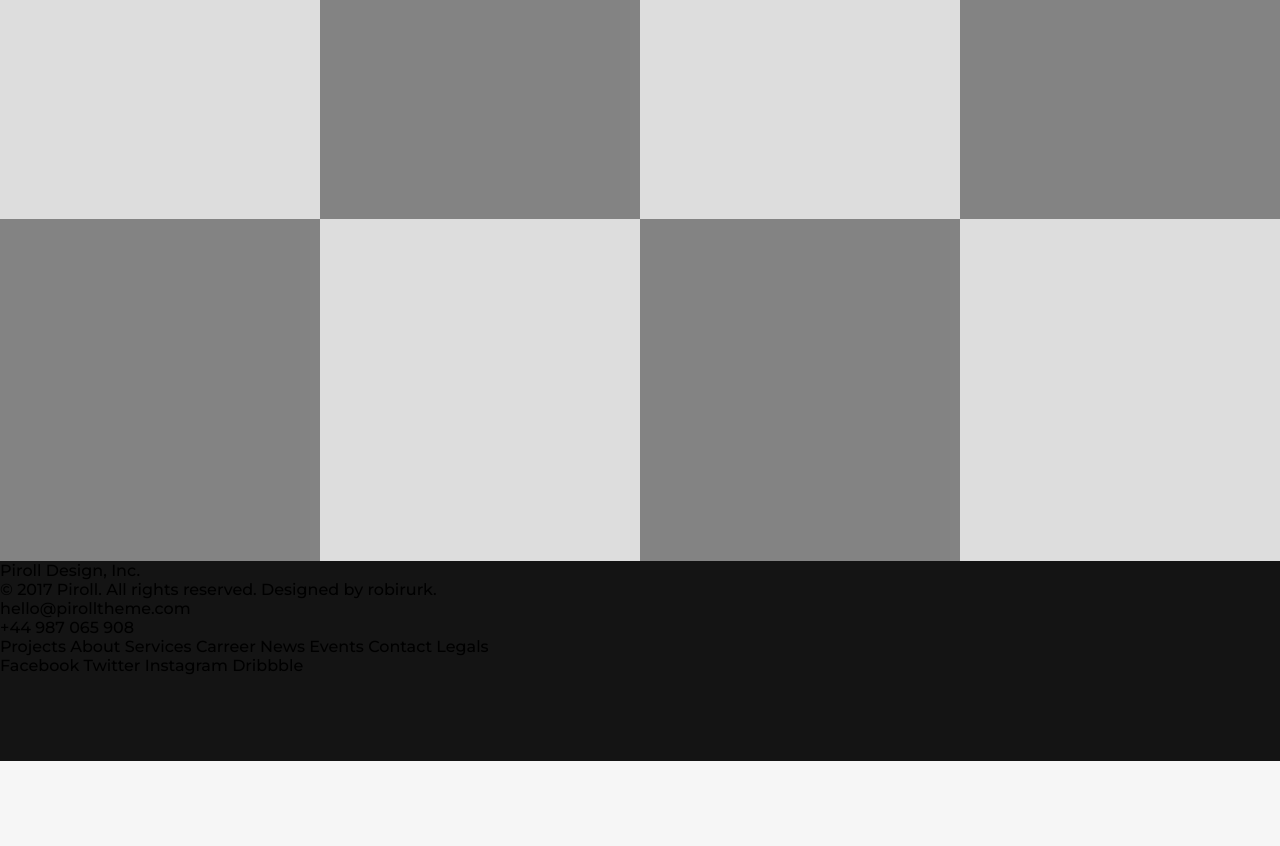
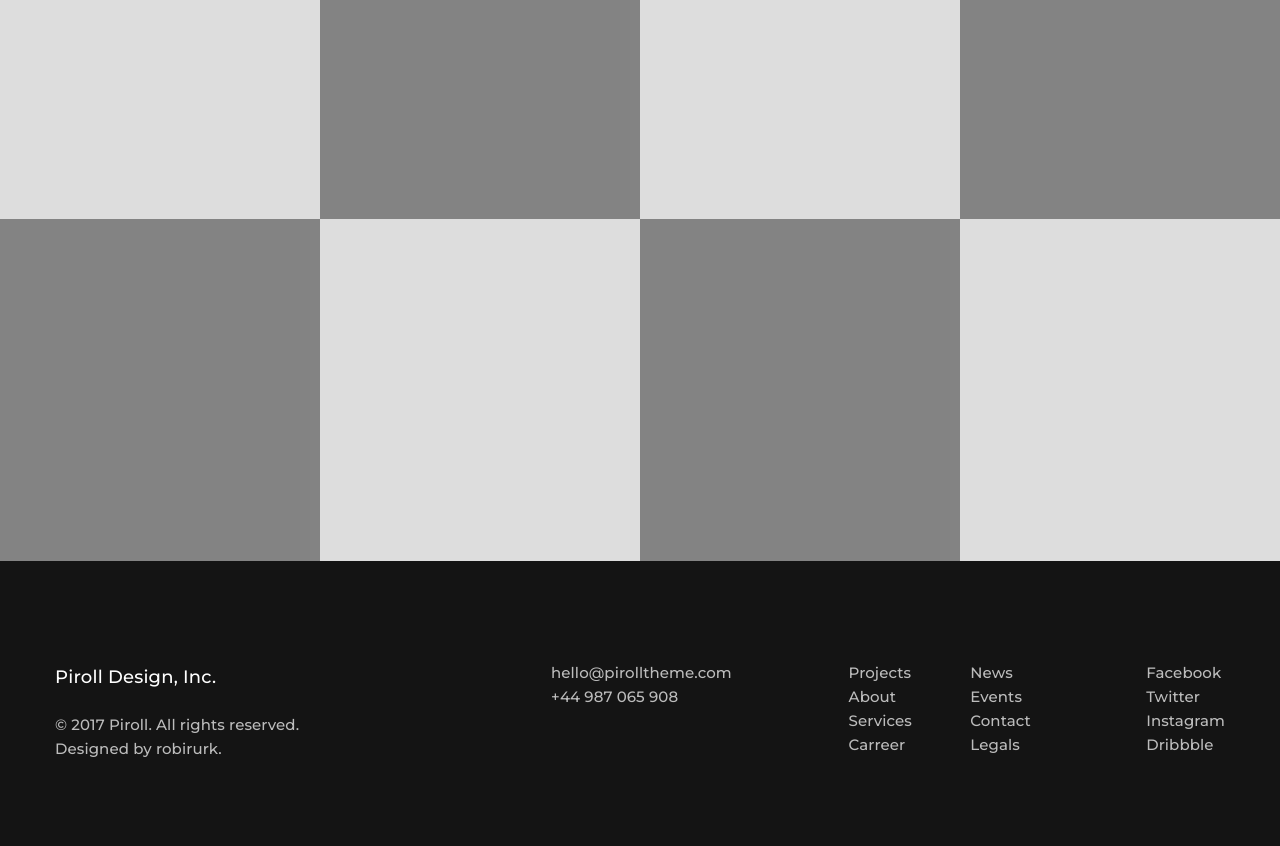
Before and after one commit to PetroKurinnyi/html5css3, a website: page app/index.html in a window 1280 px wide. Shown: the part 878-1724 px from the top of the page. Before the commit the page ends 1639 px from the top, so only its background shows below. Drawn offline with Linux system fonts and the light colour scheme.

Commit message:
raw version of main-screen

```diff
--- a/app/index.html
+++ b/app/index.html
@@ -79,34 +79,63 @@
   </main>
 
   <footer>
+    <div class="container">
       <div class="rights">
         <p class="company-name">Piroll Design, Inc.</p>
         <p>© 2017 Piroll. All rights reserved. Designed by robirurk.</p>
       </div>
-    <div class="contants">
-      <p>hello@pirolltheme.com</p>
+      <div class="contacts">
+        <p>
+          <a href="mailto:hello@pirolltheme.com">hello@pirolltheme.com</a>
+        </p>
         <p>+44 987 065 908</p>
       </div>
       <div class="footer-nav">
         <ul>
-        <li>Projects</li>
-        <li>About</li>
-        <li>Services</li>
-        <li>Carreer</li>
-        <li>News</li>
-        <li>Events</li>
-        <li>Contact</li>
-        <li>Legals</li>
+          <li>
+            <a href="#">Projects</a>
+          </li>
+          <li>
+            <a href="#">About</a>
+          </li>
+          <li>
+            <a href="#">Services</a>
+          </li>
+          <li>
+            <a href="#">Carreer</a>
+          </li>
+          <li>
+            <a href="#">News</a>
+          </li>
+          <li>
+            <a href="#">Events</a>
+          </li>
+          <li>
+            <a href="#">Contact</a>
+          </li>
+          <li>
+            <a href="#">Legals</a>
+          </li>
         </ul>
       </div>
       <div class="social">
         <ul>
-        <li>Facebook</li>
-        <li>Twitter</li>
-        <li>Instagram</li>
-        <li>Dribbble</li>
+          <li>
+            <a href="#"> Facebook</a>
+          </li>
+          <li>
+            <a href="#"> Twitter</a>
+          </li>
+          <li>
+            <a href="#"> Instagram</a>
+          </li>
+          <li>
+            <a href="#"> Dribbble</a>
+          </li>
         </ul>
       </div>
+    </div>
+
   </footer>
 
 </body>
--- a/app/scss/main.scss
+++ b/app/scss/main.scss
@@ -101,7 +101,52 @@
   }
 
   footer {
-    height: 200px;
+    height: 285px;
     background: $footer-BC;
+    color: #bcbcbc;
+    a {
+      text-decoration: none;
+      color: #bcbcbc;
+      &:hover {
+        text-decoration: underline;
+      }
+    }
+    .container {
+      height: 100%;
+      display: grid;
+      grid-template-columns: repeat(12, 1fr);
+      grid-gap: 30px;
+    }
+    @include font-set(15px, normal, 1.6, 0.1px);
+    .rights {
+      grid-column-start: 1;
+      grid-column-end: 4;
+      .company-name {
+        padding-top: 80px;
+        @include font-set(18px, 500, 4, 0.2px);
+        color: #ffffff;
+      }
+    }
+    .contacts {
+      padding-top: 100px;
+      grid-column-start: 6;
+      grid-column-end: 8;
+    }
+    .footer-nav {
+      padding-top: 100px;
+      grid-column-start: 9;
+      grid-column-end: 11;
+      ul {
+        columns: 2;
+        li:nth-last-child(-n + 4) {
+          margin-left: 30px;
+        }
+      }
+    }
+    .social {
+      padding-top: 100px;
+      grid-column-start: 12;
+      grid-column-end: 12;
+    }
   }
 }
```
Also changed, not shown: app/css/main.css. Lines whose indentation alone changed are shown as unchanged.
